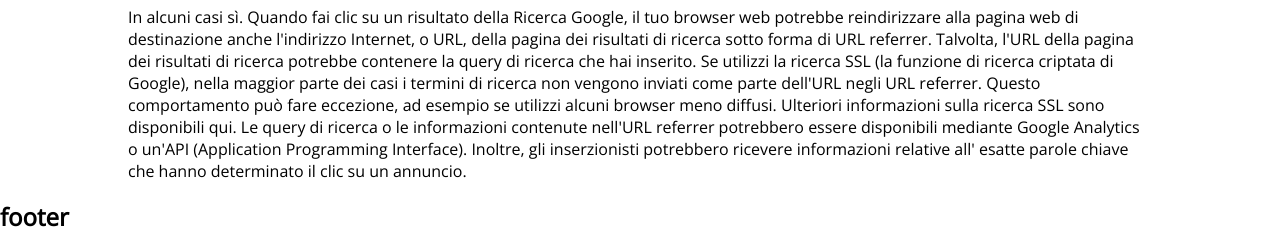
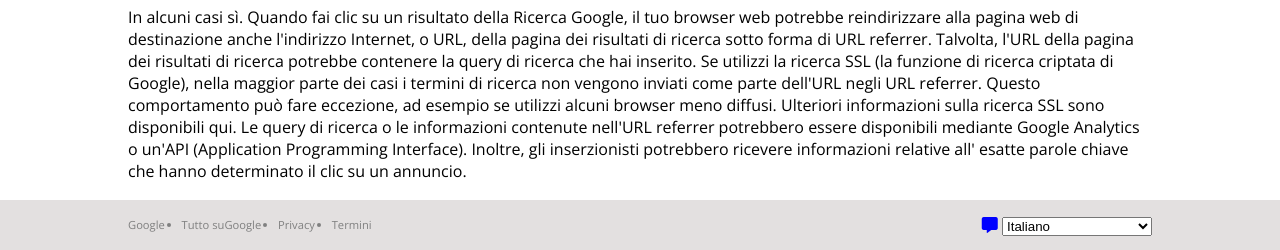
Before and after one commit to Gabry17/php-google-faq, a PHP site: page / in a window 1280 px wide. Shown: the part 2355-2605 px from the top of the page. Before the commit the page ends 2582 px from the top, so only its background shows below. Run offline with PHP 8.4, Linux system fonts and the light colour scheme.

Commit message:
imposrtato footer

```diff
--- a/index.php
+++ b/index.php
@@ -1,4 +1,5 @@
 <?php
+
 ini_set('display_errors', 1);
 ini_set('display_startup_errors', 1);
 error_reporting(E_ALL);
@@ -97,7 +98,7 @@ $main_data = [
     <!-- /header -->
 
     <!-- main -->
-    <main>
+    <main class="dimension">
         <?php for($i = 0; $i < count($main_data); $i++) { ?>
             <?php
             $current_main = $main_data[$i];
@@ -127,7 +128,26 @@ $main_data = [
     <!-- /main -->
 
     <!-- footer-->
-    <footer> <h2>footer</h2> </footer>
+    <footer>
+        <div class="foot-cont dimension flex">
+            <div class="left">
+                <ul class="flex">
+                    <li class="none">Google</li>
+                    <li>Tutto suGoogle</li>
+                    <li>Privacy</li>
+                    <li>Termini</li>
+                </ul>
+            </div>
+            <div class="right">
+                <label for="lang"><i class="fas fa-comment-alt"></i></label>
+                <select name="" id="lang">
+                    <option value="">Italiano</option>
+                    <option value="">English</option>
+                    <option value="">Deutsch</option>
+                </select>
+            </div>
+        </div>
+    </footer>
     <!-- /footer -->
 </body>
 </html>
--- a/style.css
+++ b/style.css
@@ -17,6 +17,11 @@ img{
 
 .flex{
     display: flex;
+}
+
+.dimension{
+    width: 80%;
+    margin: 0 auto;
 }
 
 /* header */
@@ -46,11 +51,11 @@ img{
     border-bottom: 1px solid lightgray;
 }
 
-ul{
+header ul{
     list-style: none;
 }
 
-ul li{
+header ul li{
     padding: .5em 0;
     margin: 0 2em 0 1em;
     cursor: pointer;
@@ -61,16 +66,12 @@ ul li{
     border-bottom: 3px solid blue;
 }
 
-ul li:hover{
+header ul li:hover{
     color: blue;
     border-bottom: 3px solid blue;
 }
 
 /* main */
-main{
-    width: 80%;
-    margin: 0 auto;
-}
 .ans,
 h3 {
     margin-bottom: 1em;
@@ -79,3 +80,35 @@ h3 {
 .question-title {
     margin: 2em 0;
 }
+
+/* footer */
+footer{
+    background-color: #e3e0e0;
+}
+
+.foot-cont{
+    justify-content: space-between;
+}
+
+.none{
+    list-style: none;
+}
+
+footer ul li{
+    margin-right: 1.5em;
+    color: gray;
+    font-size: .7em;
+}
+
+.right,
+.left{
+    line-height: 50px;
+}
+
+label{
+    color: blue;
+}
+
+select{
+    width: 150px;
+}
```
